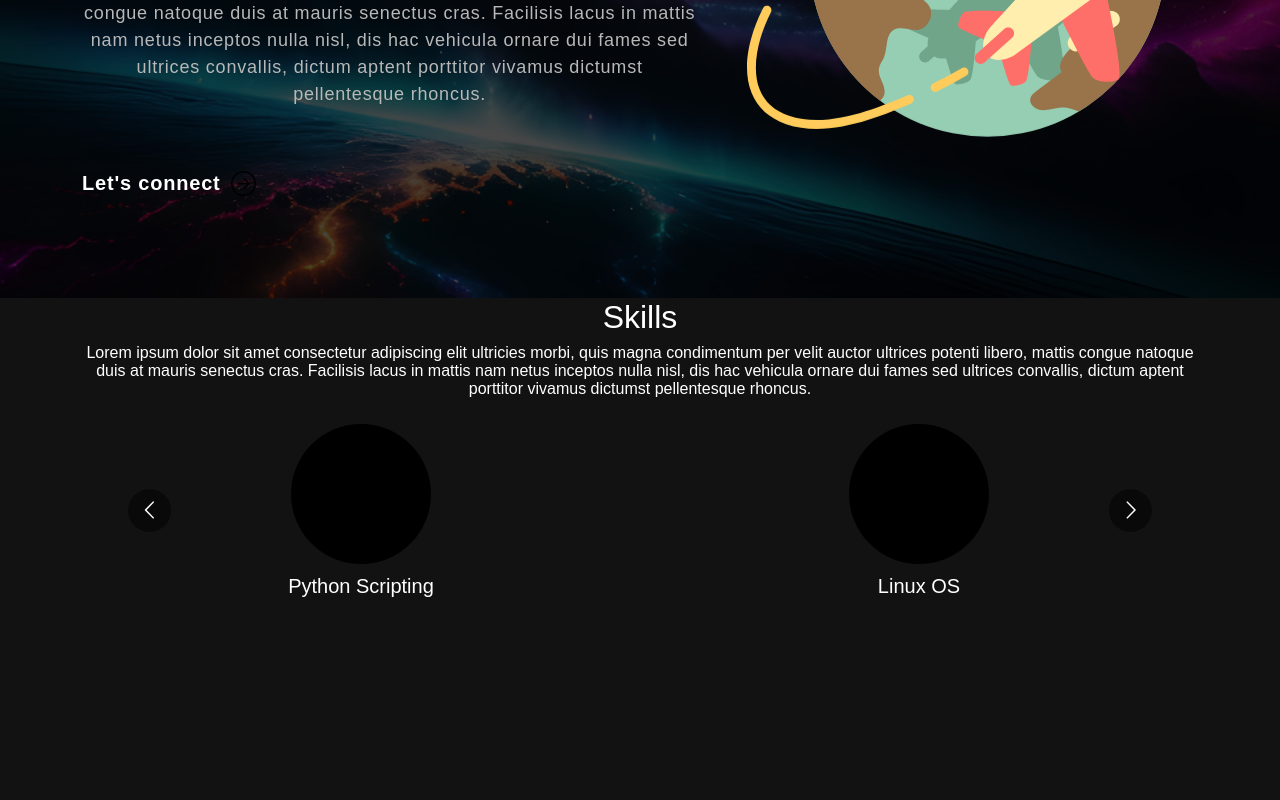
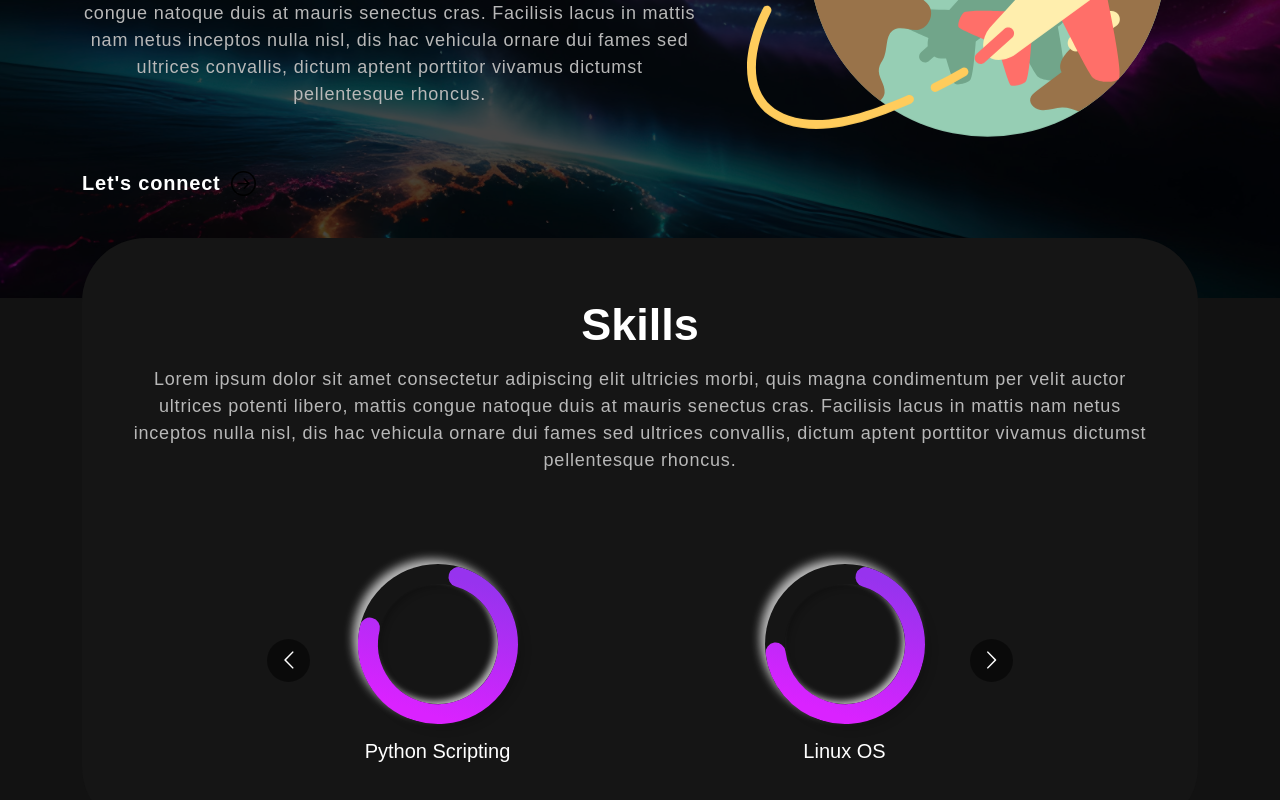
Before and after one commit to dxchel/portfolio, a React (Create React App) app: page / in a window 1280 px wide. Shown: the part 548-1348 px from the top of the page. Before the commit the page ends 1154 px from the top, so only its background shows below. Built offline with nearby package versions, Linux system fonts and the light colour scheme.

Commit message:
Added skills section to App

```diff
--- a/src/App.css
+++ b/src/App.css
@@ -310,6 +310,112 @@ nav.navbar .navbar-toggler[aria-expanded="true"] .navbar-toggler-icon {
 }
 
 /*Skills CSS*/
+.skill {
+  padding: 0 0 50px 0;
+  position: relative;
+}
+.skill-box {
+  background: #151515;
+  border-radius: 64px;
+  text-align: center;
+  padding: 60px 50px;
+  margin-top: -60px;
+}
+.skill h2 {
+	font-size: 45px;
+	font-weight: 700;
+}
+.skill p {
+    color: #B8B8B8;
+    font-size: 18px;
+    letter-spacing: 0.8px;
+    line-height: 1.5em;
+    margin: 14px 0 75px 0;
+}
+.skill-slider {
+  width: 80%;
+  margin: 0 auto;
+  position: relative;
+}
+.skill-slider .item img {
+  width: 50%;
+  margin: 0 auto 15px auto;
+}
+
+.skill-slider .skill {
+  width: 160px;
+  height: 160px;
+  margin: 15px auto 15px auto;
+  position: relative;
+  z-index: 0;
+}
+.skill-slider .outer {
+  width: 160px;
+  height: 160px;
+  padding: 20px;
+  box-shadow: 6px 6px 10px -1px rgba(0,0,0,0.15), -6px -6px 10px -1px rgba(255, 255, 255, 0.7);
+  border-radius: 50%;
+  z-index: 0;
+}
+.skill-slider .inner {
+  width: 120px;
+  height: 120px;
+  border-radius: 50%;
+  display: flex;
+  align-items: center;
+  justify-content: center;
+  box-shadow: inset 4px 4px 6px -1px rgba(0, 0, 0, 0.2), inset -4px -4px 6px -1px rgba(255, 255, 255, 0.7), -.5px 0.5px 0px rgba(0, 0, 0, 0.15), 0px 12px 10px -10px rgba(0, 0, 0, 0.05);
+  z-index: 0;
+}
+.skill-slider svg {
+  rotate: -73deg;
+  position: absolute;
+  top: 0;
+  left: 0;
+  z-index: 0;
+}
+.skill-slider circle {
+  fill: none;
+  position: relative;
+  stroke: url(#GradientColor);
+  stroke-width: 20px;
+  stroke-dasharray: 450;
+  stroke-dashoffset: 450;
+  z-index: 0;
+}
+.skill-slider #circleP {
+  animation: animP 2s ease-in-out forwards;
+}
+@keyframes animP {
+  100% {
+    stroke-dashoffset: 125;
+  }
+}
+.skill-slider #circleL {
+  animation: animL 2s ease-in-out forwards;
+}
+@keyframes animL {
+  100% {
+    stroke-dashoffset: 150;
+  }
+}
+.skill-slider #circleC {
+  animation: animC 2s ease-in-out forwards;
+}
+@keyframes animC {
+  100% {
+    stroke-dashoffset: 200;
+  }
+}
+.background-skills-down {
+  top: 28%;
+  display: block;
+  position: absolute;
+  bottom: 0;
+  width: 40%;
+  background: linear-gradient(0%, #4B2C44, 100%, #322952);
+  z-index: -4;
+}
 
 /*Auto CSS*/
 .App {
```
